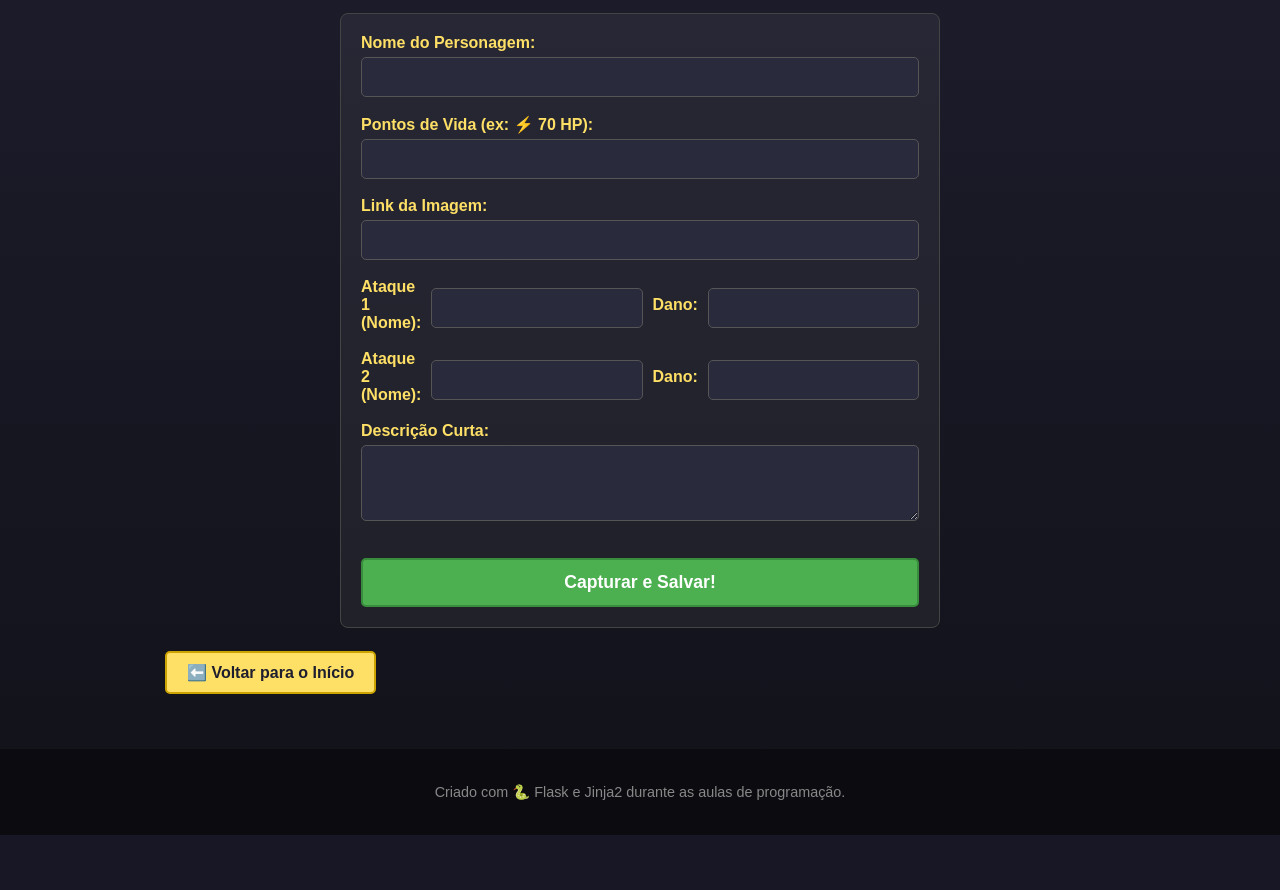
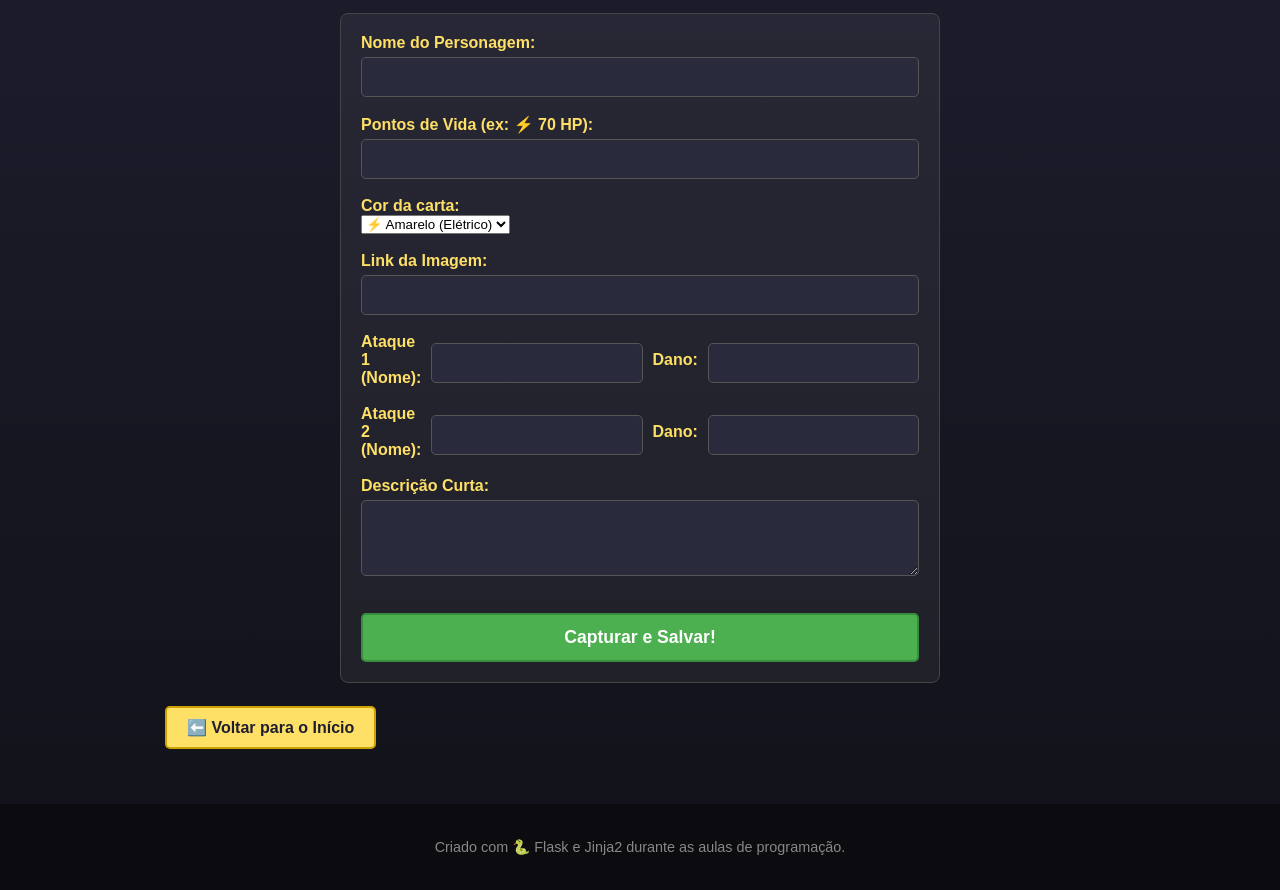
Before and after one commit to paulagibrim/site-pokemon-adaptado-ter-19-1960, a Flask app: page /cadastro in a window 1280 px wide. Shown: the part 240-1130 px from the top of the page. Before the commit the page ends 1075 px from the top, so only its background shows below. Run offline with Flask 3, Linux system fonts and the light colour scheme.

Commit message:
Cor atualizando com o select

```diff
--- a/main.py
+++ b/main.py
@@ -33,7 +33,7 @@ def cadastro():
 def novo():
     novo_personagem = {
         'nome': request.form['nome'],
-        'cor': '#3498db',  # Uma cor padrão para os novos, ou você pode add um campo de cor no form!
+        'cor': request.form['cor'],  # Uma cor padrão para os novos, ou você pode add um campo de cor no form!
         'hp': request.form['hp'],
         'img': request.form['url'],
         'atk1': request.form['ataque1'], 'dano1': request.form['dano1'],
--- a/templates/base.html
+++ b/templates/base.html
@@ -12,7 +12,7 @@
         <h1>✨ Portal dos Personagens ✨</h1>
         <nav class="menu-navegacao">
             <a href="/">🏠 Início</a>
-            <a href="/novo">📝 Cadastrar Novo</a>
+            <a href="/cadastro">📝 Cadastrar Novo</a>
             <a href="/colecao">🎒 Minha Coleção</a>
         </nav>
     </header>
--- a/templates/cadastro.html
+++ b/templates/cadastro.html
@@ -10,6 +10,14 @@
 
         <label for="hp">Pontos de Vida (ex: ⚡ 70 HP):</label><br>
         <input type="text" id="hp" name="hp" required><br><br>
+
+        <label for="cor">Cor da carta:</label><br>
+        <select id="cor" name="cor">
+            <option value="#f1c40f">⚡ Amarelo (Elétrico)</option>
+            <option value="#e67e22">🔥 Laranja (Fogo)</option>
+            <option value="#3498db">💧 Azul (Água)</option>
+            <option value="#2ecc71">🌿 Verde (Planta)</option>
+        </select><br><br>
 
         <label for="url">Link da Imagem:</label><br>
         <input type="url" id="url" name="url" required><br><br>
```
